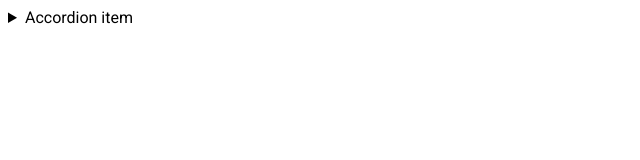
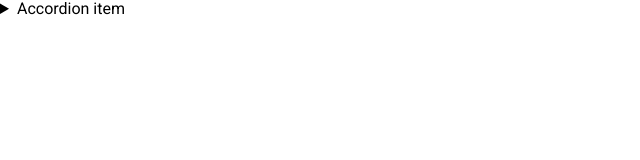
Before and after one commit to js-tasks-ru/htmlcss-20230911-4_dvshapkin, a website: page 03-lection1/02-accordion/index.html in a window 1280 px wide. Shown: the whole page, without its empty margins (0-640 px from the left). Drawn offline with Linux system fonts and the light colour scheme.

Commit message:
main component

```diff
--- a/assets/css/main.css
+++ b/assets/css/main.css
@@ -1,3 +1,4 @@
+@import 'normalize.css';
 @import '../fonts/fonts.css';
 
 :root {
@@ -19,6 +20,6 @@
     --secondary: var(--purple);
 }
 
-* {
+html {
     font-family: 'Roboto', sans-serif;
 }
```
